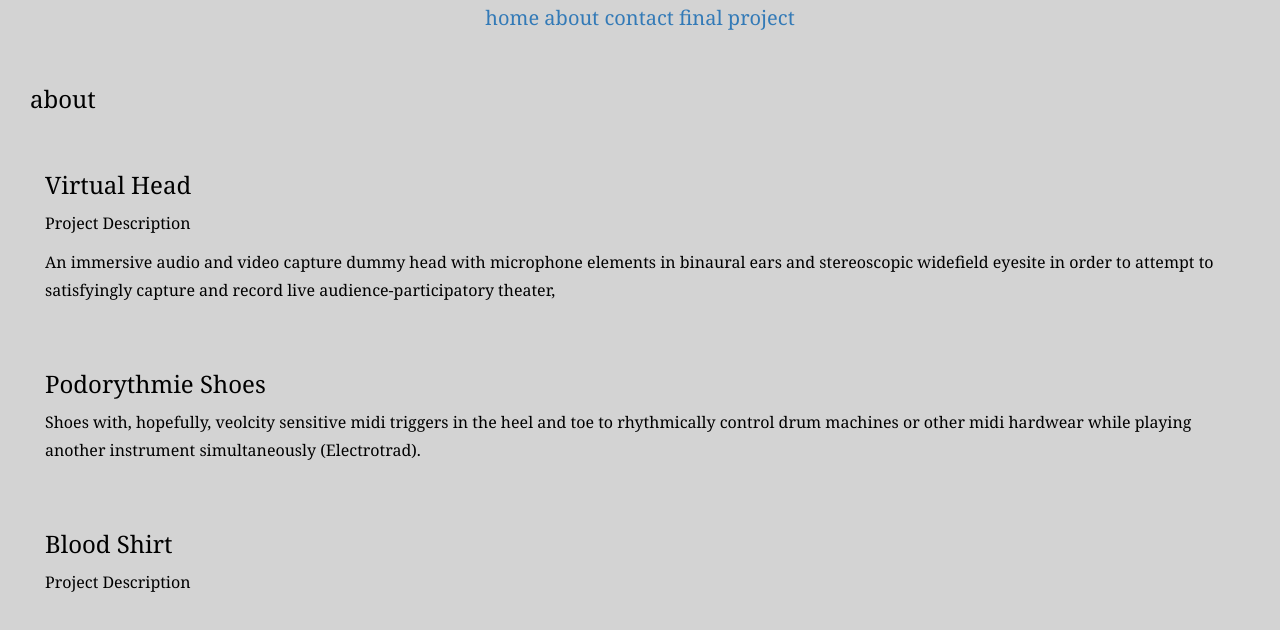
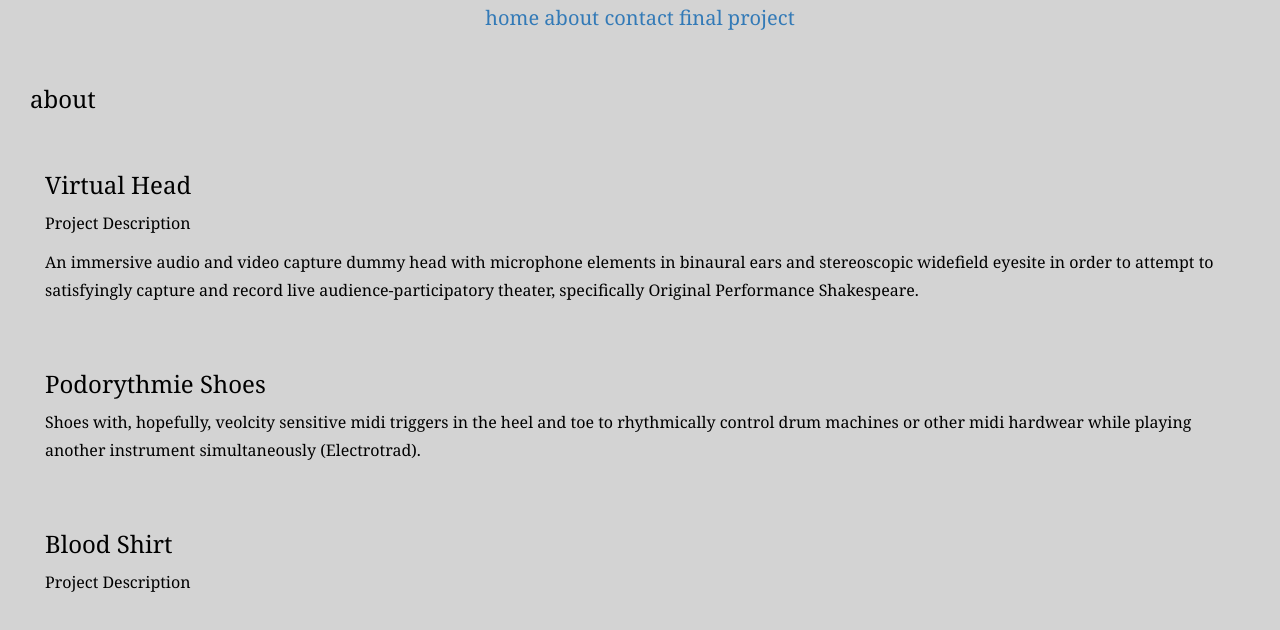
Before and after one commit to abrahamjm/physci70-assignments-ajm, a plain HTML site: page final project/index.html in a window 1280 px wide. Drawn offline with nearby package versions, Linux system fonts and the light colour scheme.

Commit message:
text edits

```diff
--- a/final project/index.html
+++ b/final project/index.html
@@ -28,7 +28,7 @@
       <h3>Virtual Head</h3>
    <p> Project Description
  </p>
-    <p> An immersive audio and video capture dummy head with microphone elements in binaural ears and stereoscopic widefield eyesite in order to attempt to satisfyingly capture and record live audience-participatory theater,
+    <p> An immersive audio and video capture dummy head with microphone elements in binaural ears and stereoscopic widefield eyesite in order to attempt to satisfyingly capture and record live audience-participatory theater, specifically Original Performance Shakespeare.
  </p>
 
 <br>
```
